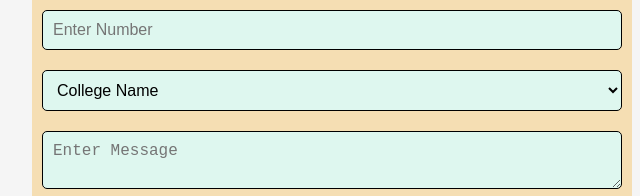
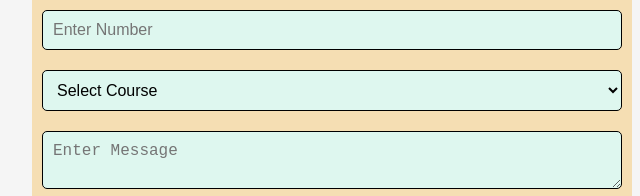
Before and after one commit to harshadteli/demo, a plain HTML site: page index.html in a window 1280 px wide. Shown: the part 327-523 px from the top of the page, 308-948 px from the left. Drawn offline with Linux system fonts and the light colour scheme.

Commit message:
Update index.html

```diff
--- a/index.html
+++ b/index.html
@@ -14,7 +14,7 @@
             <input type="email" placeholder="Enter Email-Id" name="email" required/>
             <input type="number" placeholder="Enter Number" name="number" required/>
             <select name="degree" required>
-                <option value="Not Selcted">College Name</option>
+                <option value="Not Selcted">Select Course</option>
                 <option value="BCS">B.C.S</option>
                 <option value="BA">B.A</option>
                 <option value="BCOM">B.COM</option>
@@ -46,4 +46,5 @@
 
 
 </body>
+
 </html>
```
